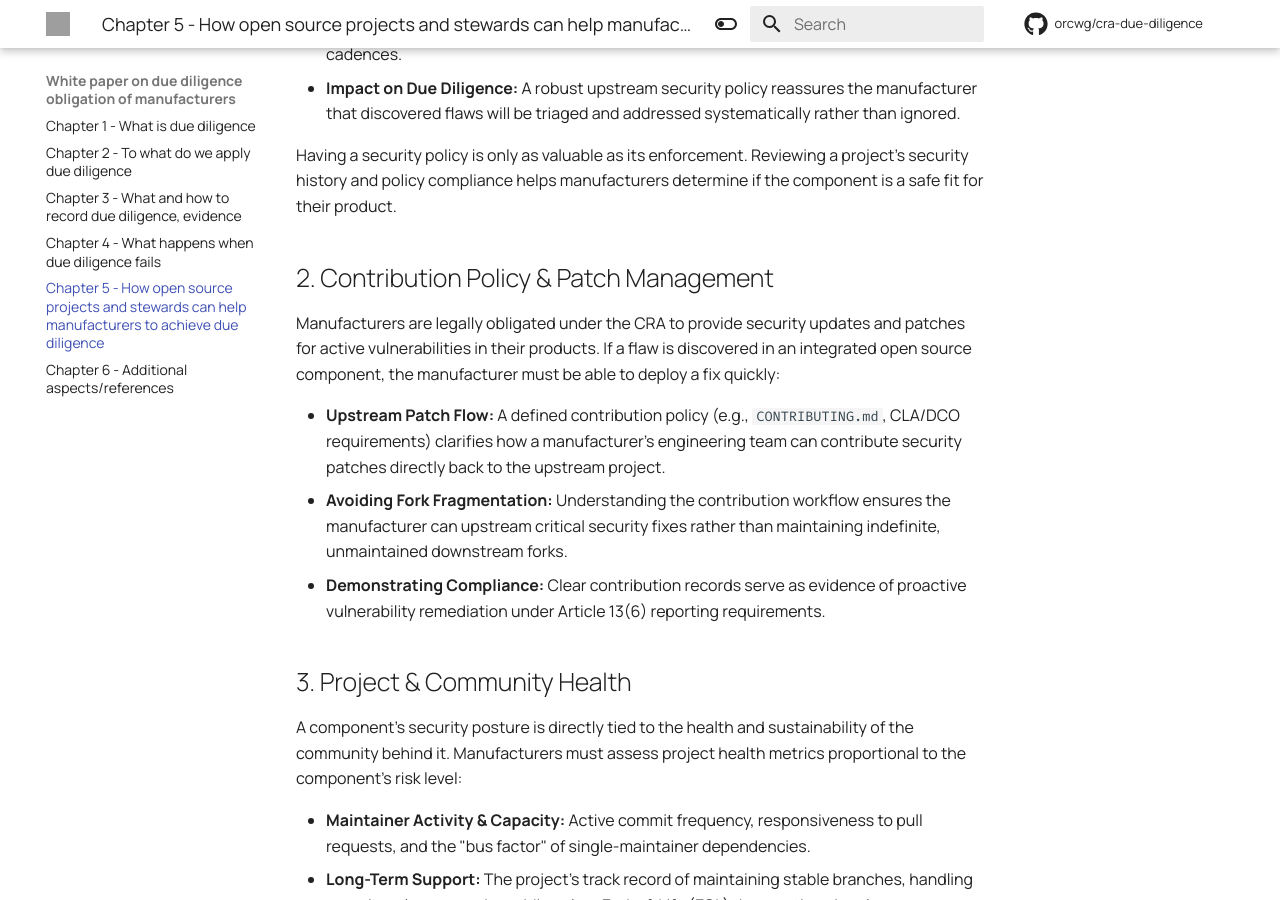
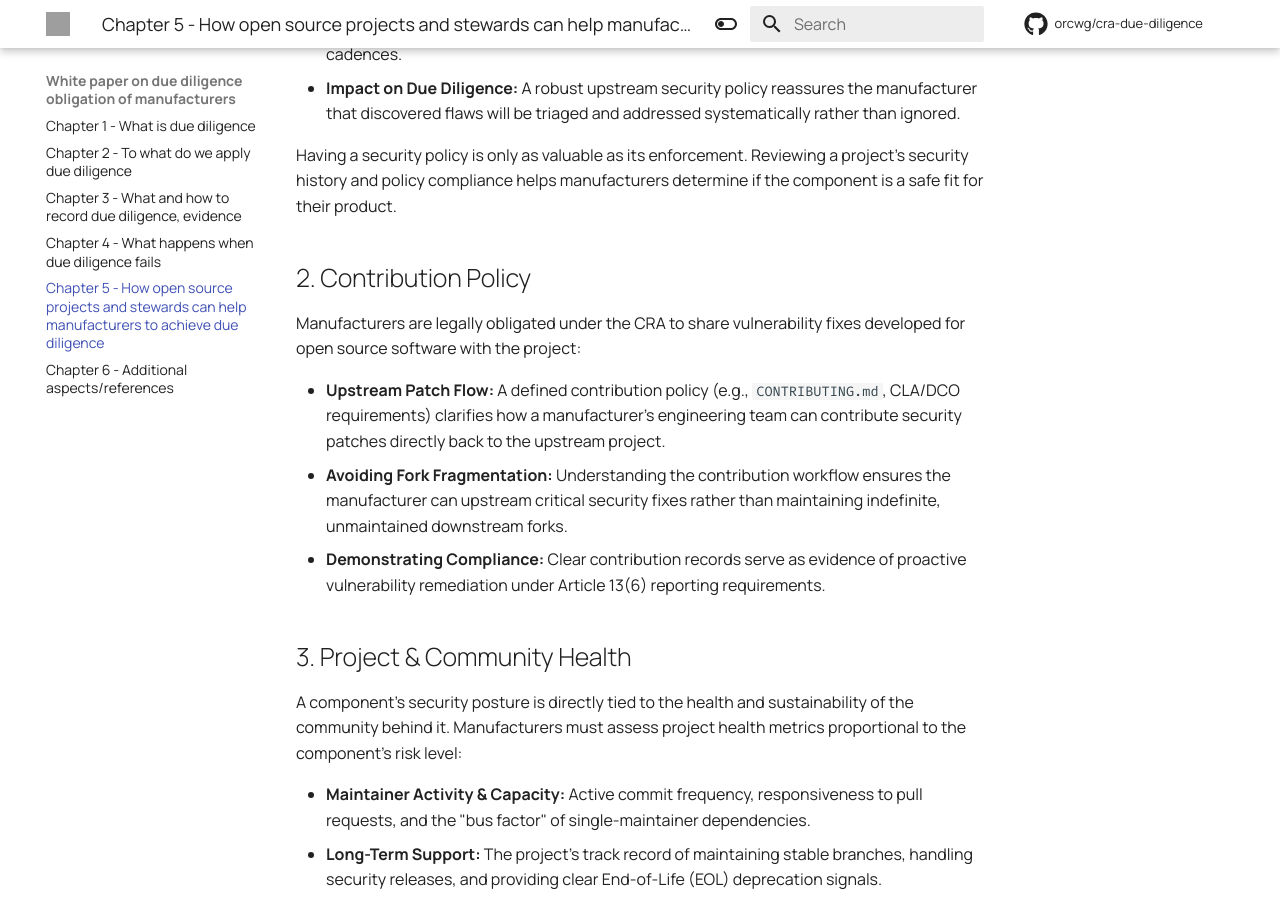
Before and after one commit to orcwg/cra-due-diligence, an MkDocs documentation site: the page built from content/05.md, in a window 1280 px wide and 900 px high, scrolled down 1202 px. Built offline with MkDocs 1.6.1 and Material for MkDocs 9.7.7, drawn with Linux system fonts in a browser that asks for light colours; comment, search, counter and statistics services are not loaded; the version menu is left out; grey boxes are pictures that could not be loaded.

Commit message:
keeping document in scope
Co-authored-by: Georg Kunz <georg.kunz@ericsson.com>
Signed-off-by: Juan <137221298+jrico-eclipse@users.noreply.github.com>

```diff
--- a/content/05.md
+++ b/content/05.md
@@ -30,9 +30,9 @@ When conducting a risk assessment, manufacturers shall verify how an upstream pr
 
 Having a security policy is only as valuable as its enforcement. Reviewing a project's security history and policy compliance helps manufacturers determine if the component is a safe fit for their product.
 
-## 2. Contribution Policy & Patch Management
+## 2. Contribution Policy
 
-Manufacturers are legally obligated under the CRA to provide security updates and patches for active vulnerabilities in their products. If a flaw is discovered in an integrated open source component, the manufacturer must be able to deploy a fix quickly:
+Manufacturers are legally obligated under the CRA to share vulnerability fixes developed for open source software with the project:
 
 * **Upstream Patch Flow:** A defined contribution policy (e.g., `CONTRIBUTING.md`, CLA/DCO requirements) clarifies how a manufacturer's engineering team can contribute security patches directly back to the upstream project.
 * **Avoiding Fork Fragmentation:** Understanding the contribution workflow ensures the manufacturer can upstream critical security fixes rather than maintaining indefinite, unmaintained downstream forks.
```
